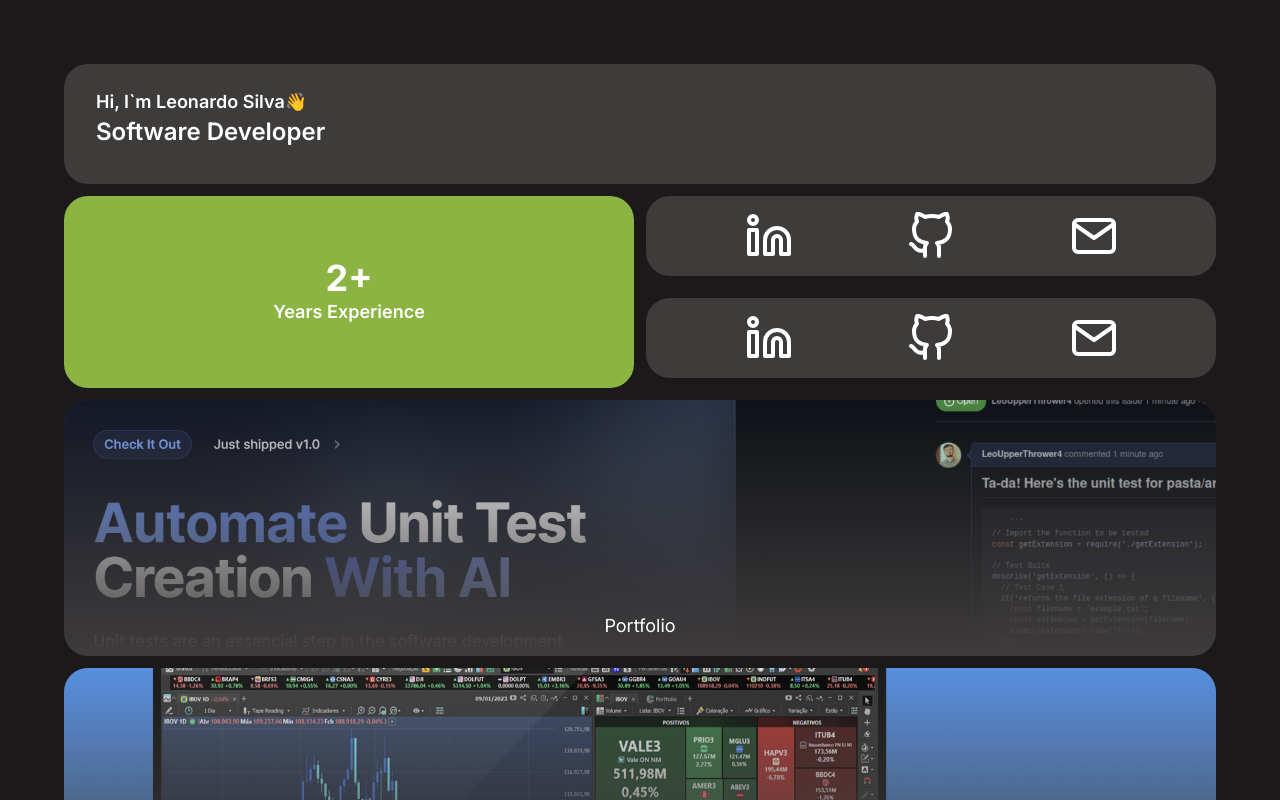
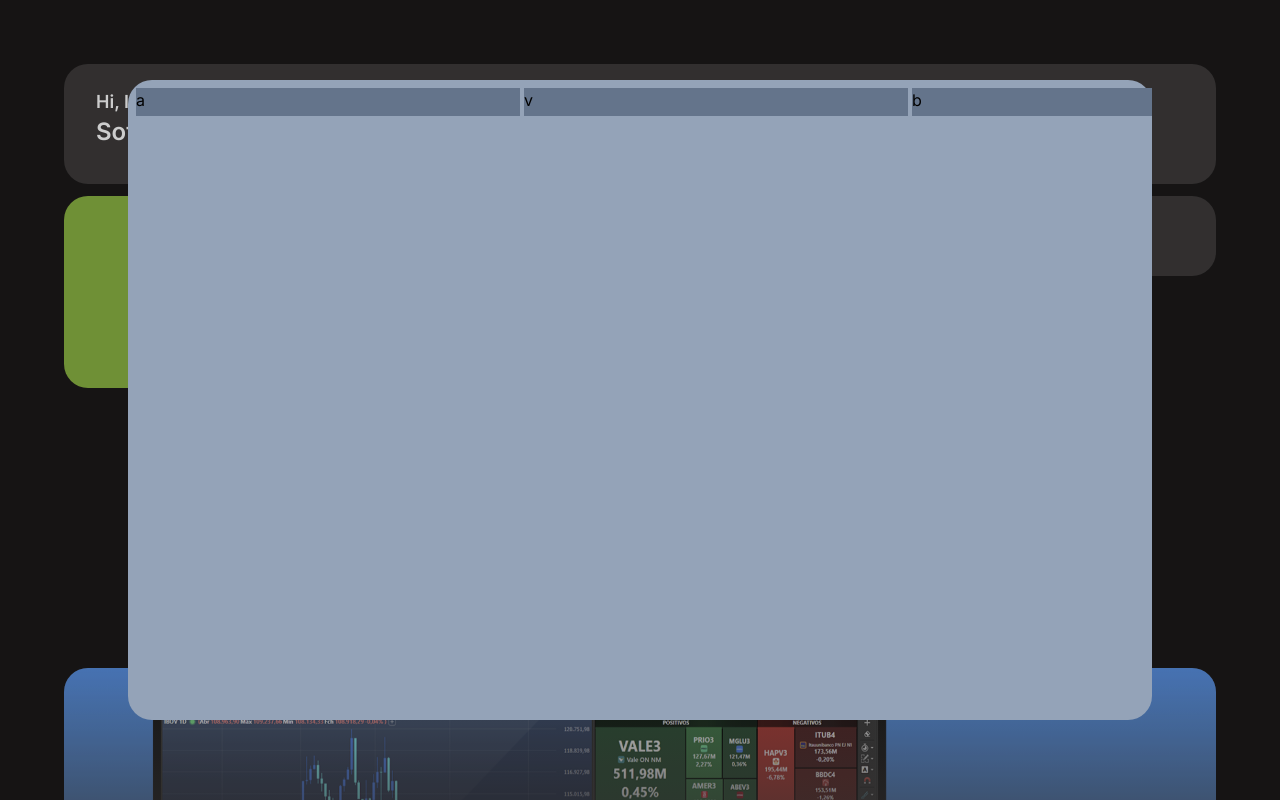
Before and after one commit to LeoUpperThrower4/MyPortfolio, a Next.js app: page / in a window 1280 px wide. Both pictures are taken after a click on the element "Portfolio". Shown: the top 800 px of the page. Built offline with nearby package versions, Linux system fonts and the light colour scheme.

Commit message:
not done: add scroll

```diff
--- a/package.json
+++ b/package.json
@@ -9,12 +9,14 @@
     "lint": "next lint"
   },
   "dependencies": {
+    "@headlessui/react": "^1.7.14",
     "@types/node": "20.1.0",
     "@types/react": "18.2.6",
     "@types/react-dom": "18.2.4",
     "autoprefixer": "10.4.14",
     "eslint": "8.40.0",
     "eslint-config-next": "13.4.1",
+    "framer-motion": "^10.12.10",
     "next": "13.4.1",
     "postcss": "8.4.23",
     "react": "18.2.0",
--- a/src/app/page.tsx
+++ b/src/app/page.tsx
@@ -1,6 +1,11 @@
+'use client'
 import Image from "next/image";
 import { CardStructure } from "../components/CardStructure";
 import { Mail, Linkedin, GitHub, Download } from "react-feather";
+import { useState, useRef } from "react";
+import { motion, AnimatePresence, useScroll } from "framer-motion";
+import { Dialog } from '@headlessui/react'
+import Link from "next/link";
 
 const socialNetworks = [
   {
@@ -17,10 +22,24 @@ const socialNetworks = [
   }
 ]
 
+interface LayoutModal {
+  [key: string]: React.ReactNode
+}
+
+const layoutModal: LayoutModal = { 'work': <CardStructure>teste</CardStructure> }
+
 export default function Home() {
   const firstJobDate = new Date(2021, 9, 28);
   const today = new Date();
   const diffYear = today.getFullYear() - firstJobDate.getFullYear();
+
+  const ref = useRef(null);
+  const { scrollXProgress } = useScroll({ container: ref});
+
+  console.log(scrollXProgress)
+
+  const [selectedCard, setSelectedCard] = useState("")
+
   return (
     <main className="grid grid-cols-8 grid-rows-[12] gap-3 w-full p-16">
       {/* Welcome */}
@@ -38,30 +57,21 @@ export default function Home() {
       <CardStructure className="col-span-4 flex justify-evenly h-fit">
           {socialNetworks.map(({url, Icon}) => {
             return (
-              <div key={url} className="p-4">
+              <Link key={url} href={url} target="_blank" className="p-4">
                 <Icon size={48} />
-              </div>
+              </Link>
             )
           })}
       </CardStructure>
-      {/* Social Networks */}
-      <CardStructure className="col-span-4 flex justify-evenly h-fit">
-          {socialNetworks.map(({url, Icon}) => {
-            return (
-              <div key={url} className="p-4">
-                <Icon size={48} />
-              </div>
-            )
-          })}
-      </CardStructure>
+      {/* Hire Me */}
       {/* Portfolio */}
-      <CardStructure className="col-span-8 min-h-[16rem] relative overflow-hidden group">
+      <CardStructure updateSelectedCard={setSelectedCard} layoutId="portfolio" className="col-span-8 min-h-[16rem] relative overflow-hidden group">
         <Image
-              src={'/usegptest_hero.png'}
-              alt="Nelogica Website Cover"
-              fill
-              style={{objectFit: 'cover'}}
-              className="transition-all duration-300 ease-in-out group-hover:scale-110"
+          src={'/usegptest_hero.png'}
+          alt="Nelogica Website Cover"
+          fill
+          style={{objectFit: 'cover'}}
+          className="transition-all duration-300 ease-in-out group-hover:scale-110"
         />
         <span className="
         transition-all duration-500 ease-in-out
@@ -75,7 +85,7 @@ export default function Home() {
         </span>
       </CardStructure>
       {/* Work Experience */}
-      <CardStructure className="col-span-8 p-2 min-h-[16rem] relative overflow-hidden group">
+      <CardStructure updateSelectedCard={setSelectedCard} layoutId="work" className="col-span-8 p-2 min-h-[16rem] relative overflow-hidden group">
         <Image
             src={'/nelogica_hero.png'}
             alt="Nelogica Website Cover"
@@ -94,7 +104,7 @@ export default function Home() {
         </span>
       </CardStructure>
       {/* About Me */}
-      <CardStructure className="col-span-4 min-h-[20rem] relative overflow-hidden group">
+      <CardStructure updateSelectedCard={setSelectedCard} layoutId="me" className="col-span-4 min-h-[20rem] relative overflow-hidden group">
         <Image
           src={'/eu.jpg'}
           alt="Leonardo`s Picture. White man with a beard and short hair."
@@ -114,7 +124,7 @@ export default function Home() {
 
       </CardStructure>
       {/* Education History */}
-      <CardStructure className="col-span-4 min-h-[20rem] relative overflow-hidden group">
+      <CardStructure updateSelectedCard={setSelectedCard} layoutId="education" className="col-span-4 min-h-[20rem] relative overflow-hidden group">
       <Image
           src={'/furg.jpg'}
           alt="Picture of the author"
@@ -131,21 +141,39 @@ export default function Home() {
         text-white text-lg">Education History</span>
       </CardStructure>
       {/* Resume */}
-      <CardStructure className="col-span-8 flex justify-between items-center p-4 min-h-[6rem]">
+      <CardStructure updateSelectedCard={setSelectedCard} layoutId="resume" className="col-span-8 flex justify-between items-center p-4 min-h-[6rem]">
         <span className="py-2">Resume</span>
         <div className="flex items-center justify-center bg-[#1B1919] rounded-full">
-          <button className="py-3 px-10 border-r border-r-[#4E4B4B] flex items-center gap-2">EN <Download size={20}/></button>
-          <button className="py-3 px-10 flex items-center gap-2">PT <Download size={20}/></button>
+          <button className="py-3 px-10 border-r border-r-[#4E4B4B] flex items-center gap-2">EN-US <Download size={20}/></button>
+          <button className="py-3 px-10 flex items-center gap-2">PT-BR <Download size={20}/></button>
         </div>
       </CardStructure>
+
+      <AnimatePresence>
+        <Dialog  open={selectedCard != ''} onClose={() => setSelectedCard('')}>
+          <div className="fixed inset-0 bg-black/20" aria-hidden="true" />
+
+          <Dialog.Panel >
+            <motion.div layoutId={selectedCard} className="rounded-3xl fixed top-[10%] bottom-[10%] left-[10%] right-[10%] bg-slate-400">
+              <ul ref={ref} className="overflow-x-scroll flex flex-grow-0 p-2 basis-1 gap-1 ">
+                <li className="w-96 h-7 bg-slate-500 flex-shrink-0">a</li>
+                <li className="w-96 h-7 bg-slate-500 flex-shrink-0">v</li>
+                <li className="w-96 h-7 bg-slate-500 flex-shrink-0">b</li>
+                <li className="w-96 h-7 bg-slate-500 flex-shrink-0">b</li>
+                <li className="w-96 h-7 bg-slate-500 flex-shrink-0">b</li>
+                <li className="w-96 h-7 bg-slate-500 flex-shrink-0">b</li>
+                <li className="w-96 h-7 bg-slate-500 flex-shrink-0">b</li>
+                <li className="w-96 h-7 bg-slate-500 flex-shrink-0">b</li>
+                <li className="w-96 h-7 bg-slate-500 flex-shrink-0">b</li>
+                <li className="w-96 h-7 bg-slate-500 flex-shrink-0">b</li>
+                <li className="w-96 h-7 bg-slate-500 flex-shrink-0">b</li>
+                <li className="w-96 h-7 bg-slate-500 flex-shrink-0">b</li>
+              </ul>
+              {/* {layoutModal[selectedCard]} */}
+            </motion.div>
+          </Dialog.Panel>
+        </Dialog>
+      </AnimatePresence>
     </main>
   )
 }
-
-// assim que transforma em full static?
-export const getStaticProps = async () => {
-  return {
-    props: {},
-    revalidate: 60 * 60 * 24 // 24 hours
-  }
-}
--- a/src/components/CardStructure.tsx
+++ b/src/components/CardStructure.tsx
@@ -1,15 +1,22 @@
+import { motion } from "framer-motion";
 import { twMerge } from "tailwind-merge";
 
 /* TODO: Add I18N */
 interface CardStructureProps {
   children?: React.ReactNode;
   className?: string;
+  layoutId?: string;
+  updateSelectedCard?: (layoutId: string) => void;
 }
 
-export function CardStructure({ children, className }: CardStructureProps) {
+export function CardStructure({ children, className, layoutId, updateSelectedCard }: CardStructureProps) {
   return (
-    <div className={twMerge(`cursor-pointer rounded-3xl text-white bg-[#3E3B3B] ${className ?? ''}`)}>
+    <motion.div
+      layoutId={layoutId}
+      className={twMerge(`cursor-pointer rounded-3xl text-white bg-[#3E3B3B] ${className ?? ''}`)}
+      onClick={() => updateSelectedCard && updateSelectedCard(layoutId ?? '')}
+    >
       {children}
-    </div>
+    </motion.div>
   )
 }
```
Also changed, not shown: 1 other file (tests, documents, lock files or other folders).
